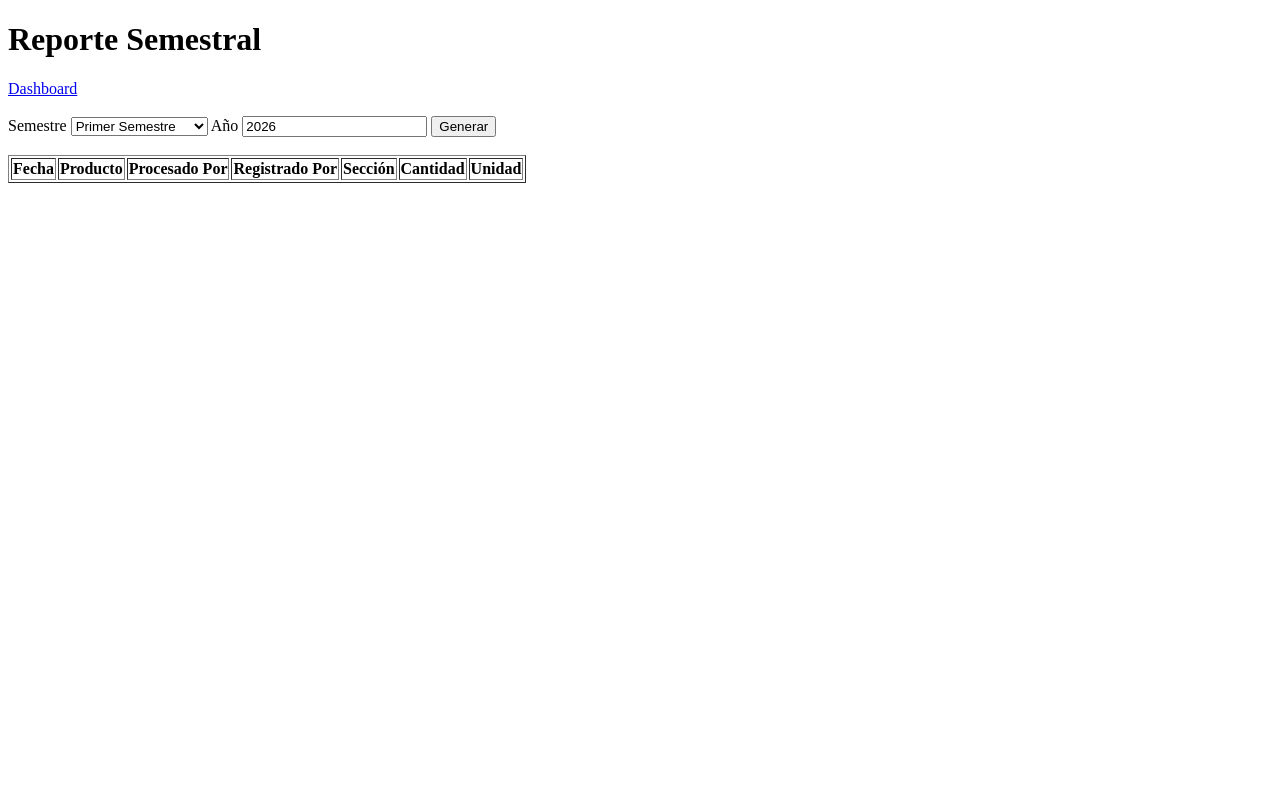
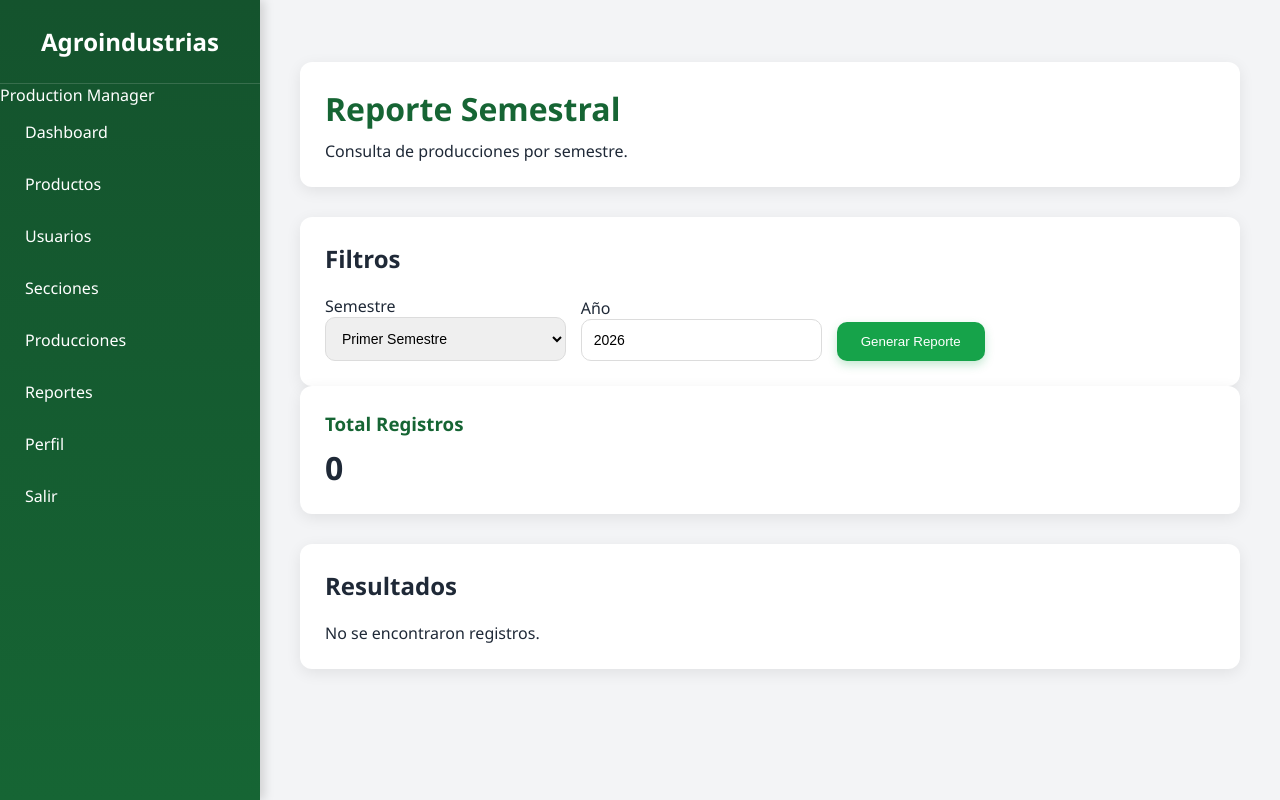
Before and after one commit to paulina-rc/Production-Manager, a PHP site: page /reports/semester.php in a window 1280 px wide. Run offline with PHP 8.4, Linux system fonts and the light colour scheme; the visitor is signed in with stand-in values (Sample User, id 1); data that the repository does not hold is empty.

Commit message:
redesign semester report interface

````diff
--- a/reports/semester.php
+++ b/reports/semester.php
@@ -1,3 +1,4 @@
+```php
 <?php
 
 require_once dirname(__DIR__) . '/config/auth.php';
@@ -17,38 +18,25 @@ if ($semester == 1) {
 $stmt = $pdo->prepare("
     SELECT
         productions.production_date,
-
         products.name AS product_name,
-
         sections.name AS section_name,
-
         productions.quantity,
         productions.unit,
-
         processor.full_name AS processed_by_name,
-
         creator.full_name AS created_by_name
-
     FROM productions
-
     INNER JOIN products
         ON productions.product_id = products.id
-
     INNER JOIN sections
         ON productions.section_id = sections.id
-
     INNER JOIN users processor
         ON productions.processed_by = processor.id
-
     INNER JOIN users creator
         ON productions.created_by = creator.id
-
     WHERE YEAR(productions.production_date) = ?
     AND MONTH(productions.production_date)
         BETWEEN ? AND ?
-
     AND productions.deleted_at IS NULL
-
     ORDER BY productions.production_date DESC
     ");
 
@@ -65,40 +53,67 @@ $productions = $stmt->fetchAll(PDO::FETCH_ASSOC);
 <!DOCTYPE html>
 <html lang="es">
 <head>
+
     <meta charset="UTF-8">
+
     <title>Reporte Semestral</title>
+
+    <link rel="stylesheet"
+          href="../assets/css/style.css">
+
 </head>
 <body>
 
+<?php require_once '../includes/sidebar.php'; ?>
+
+<div class="main-content">
+
+    <div class="welcome-box">
+
         <h1>Reporte Semestral</h1>
 
-<a href="../dashboard/index.php">
-    Dashboard
-</a>
+        <p>
+            Consulta de producciones por semestre.
+        </p>
 
-<br><br>
+    </div>
+
+    <div class="table-card">
+
+        <div class="table-header">
+
+            <h2>Filtros</h2>
+
+        </div>
 
         <form method="GET">
 
+            <div style="display:flex; gap:15px; flex-wrap:wrap; align-items:end;">
+
+                <div>
+
                     <label>Semestre</label>
 
-    <select name="semester">
+                    <select
+                        name="semester"
+                        class="form-control"
+                    >
 
-        <option
-            value="1"
-            <?php echo ($semester == 1) ? 'selected' : ''; ?>
-        >
+                        <option value="1"
+                            <?php echo ($semester == 1) ? 'selected' : ''; ?>>
                             Primer Semestre
                         </option>
 
-        <option
-            value="2"
-            <?php echo ($semester == 2) ? 'selected' : ''; ?>
-        >
+                        <option value="2"
+                            <?php echo ($semester == 2) ? 'selected' : ''; ?>>
                             Segundo Semestre
                         </option>
 
                     </select>
+
+                </div>
+
+                <div>
 
                     <label>Año</label>
 
@@ -106,17 +121,59 @@ $productions = $stmt->fetchAll(PDO::FETCH_ASSOC);
                         type="number"
                         name="year"
                         value="<?php echo $year; ?>"
+                        class="form-control"
                     >
 
-    <button type="submit">
-        Generar
+                </div>
+
+                <div>
+
+                    <button
+                        type="submit"
+                        class="btn"
+                    >
+                        Generar Reporte
                     </button>
+
+                </div>
+
+            </div>
 
         </form>
 
-<br>
+    </div>
 
-<table border="1">
+    <div class="stats-container">
+
+        <div class="stat-card">
+
+            <h3>Total Registros</h3>
+
+            <div class="stat-number">
+                <?php echo count($productions); ?>
+            </div>
+
+        </div>
+
+    </div>
+
+    <div class="table-card">
+
+        <div class="table-header">
+
+            <h2>Resultados</h2>
+
+        </div>
+
+        <?php if (empty($productions)): ?>
+
+            <p>No se encontraron registros.</p>
+
+        <?php else: ?>
+
+            <table class="table">
+
+                <thead>
 
                     <tr>
                         <th>Fecha</th>
@@ -128,43 +185,41 @@ $productions = $stmt->fetchAll(PDO::FETCH_ASSOC);
                         <th>Unidad</th>
                     </tr>
 
+                </thead>
+
+                <tbody>
+
                 <?php foreach ($productions as $production): ?>
 
                     <tr>
 
-            <td>
-                <?php echo $production['production_date']; ?>
-            </td>
+                        <td><?php echo htmlspecialchars($production['production_date']); ?></td>
 
-            <td>
-                <?php echo htmlspecialchars($production['product_name']); ?>
-            </td>
+                        <td><?php echo htmlspecialchars($production['product_name']); ?></td>
 
-            <td>
-                <?php echo htmlspecialchars($production['processed_by_name']); ?>
-            </td>
+                        <td><?php echo htmlspecialchars($production['processed_by_name']); ?></td>
 
-            <td>
-                <?php echo htmlspecialchars($production['created_by_name']); ?>
-            </td>
+                        <td><?php echo htmlspecialchars($production['created_by_name']); ?></td>
 
-            <td>
-                <?php echo htmlspecialchars($production['section_name']); ?>
-            </td>
+                        <td><?php echo htmlspecialchars($production['section_name']); ?></td>
 
-            <td>
-                <?php echo htmlspecialchars($production['quantity']); ?>
-            </td>
+                        <td><?php echo htmlspecialchars($production['quantity']); ?></td>
 
-            <td>
-                <?php echo htmlspecialchars($production['unit']); ?>
-            </td>
+                        <td><?php echo htmlspecialchars($production['unit']); ?></td>
 
                     </tr>
 
                 <?php endforeach; ?>
 
+                </tbody>
+
             </table>
+
+        <?php endif; ?>
+
+    </div>
+
+</div>
 
 </body>
 </html>
````
Lines whose indentation alone changed are shown as unchanged.
